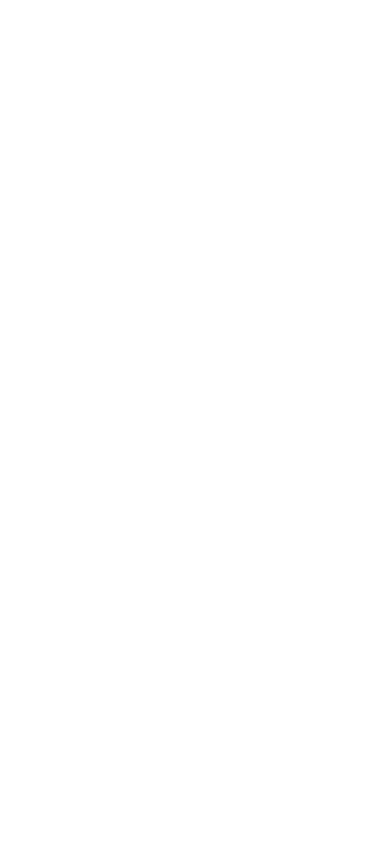
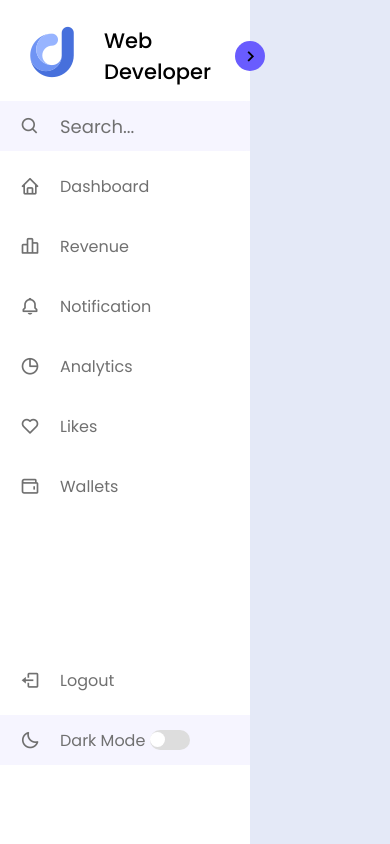
Before and after one commit to JS-Learning-Path/HTML-CSS, a plain HTML site: page Sidebar/index.html in a window 390 px wide. Drawn offline with nearby package versions, Linux system fonts and the light colour scheme; a web font is replaced by a local one.

Commit message:
Add sidebar navigation with dark mode toggle and responsive layout

```diff
--- a/Sidebar/index.html
+++ b/Sidebar/index.html
@@ -1,13 +1,104 @@
 <!DOCTYPE html>
 <html lang="en">
+  <head>
+    <meta charset="UTF-8" content="IE=edge" />
+    <meta name="viewport" content="width=device-width, initial-scale=1.0" />
+    <link rel="stylesheet" href="style.css" />
+    <!-- Boxicons Link -->
+    <link
+      href="https://unpkg.com/boxicons@2.1.4/css/boxicons.min.css"
+      rel="stylesheet"
+    />
+    <title>SideBar Navigation/Dark Mode</title>
+  </head>
+  <body>
+    <nav class="sidebar">
+      <header>
+        <div class="image-text">
+          <span class="image">
+            <img src="Icons/letter-d.png" alt="logo" />
+          </span>
+          <div class="text-logo-text">
+            <span class="profession">Web Developer</span>
+          </div>
+        </div>
+        <i class="bx bx-chevron-right toggle"></i>
+      </header>
+      <div class="menu-bar">
+        <div class="menu">
+          <li class="search-box">
+            <a href="#">
+              <i class="bx bx-search icon"></i>
+              <input
+                type="text"
+                name="search"
+                id="search"
+                class="text search-input"
+                placeholder="Search..."
+              />
+            </a>
+          </li>
+          <ul class="menu links">
+            <li class="nav-links">
+              <a href="#">
+                <i class="bx bx-home icon"></i>
+                <span class="text">Dashboard</span>
+              </a>
+            </li>
+            <li class="nav-links">
+              <a href="#">
+                <i class="bx bx-bar-chart-alt-2 icon"></i>
+                <span class="text">Revenue</span>
+              </a>
+            </li>
+            <li class="nav-links">
+              <a href="#">
+                <i class="bx bx-bell icon"></i>
+                <span class="text">Notification</span>
+              </a>
+            </li>
+            <li class="nav-links">
+              <a href="#">
+                <i class="bx bx-pie-chart-alt icon"></i>
+                <span class="text">Analytics</span>
+              </a>
+            </li>
+            <li class="nav-links">
+              <a href="#">
+                <i class="bx bx-heart icon"></i>
+                <span class="text">Likes</span>
+              </a>
+            </li>
+            <li class="nav-links">
+              <a href="#">
+                <i class="bx bx-wallet icon"></i>
+                <span class="text">Wallets</span>
+              </a>
+            </li>
+          </ul>
+        </div>
+        <div class="bottom-content">
+          <li class="bottom-links">
+            <a href="#">
+              <i class="bx bx-log-out icon"></i>
+              <span class="text nav-text">Logout</span>
+            </a>
+          </li>
+          <li class="mode">
+            <div class="moon-sun">
+              <i class="bx bx-moon icon moon"></i>
+              <i class="bx bx-sun icon sun"></i>
+            </div>
+            <span class="mode-text text">Dark Mode</span>
+            <div class="toggle-switch">
+              <span class="switch"></span>
+            </div>
+          </li>
+        </div>
+      </div>
+    </nav>
+    <script src="index.js"></script>
+  </body>
+</html>
 
-<head>
-    <meta charset="UTF-8">
-    <meta name="viewport" content="width=device-width, initial-scale=1.0">
-    <link rel="stylesheet" href="style.css">
-    <title>Sidebar Navigation </title>
-</head>
-<body>
-
-</body>
 </html>
--- a/Sidebar/index.js
+++ b/Sidebar/index.js
@@ -0,0 +1,10 @@
+const body = document.querySelector("body"),
+  sidebar = body.querySelector(".sidebar"),
+  toggle = body.querySelector(".toggle");
+searchBtn = body.querySelector(".search-box");
+modeSwitch = body.querySelector(".toggle-switch");
+modeText = body.querySelector(".mode-text");
+
+modeSwitch.addEventListener("click", () => {
+  body.classList.toggle("dark");
+});
--- a/Sidebar/style.css
+++ b/Sidebar/style.css
@@ -1,8 +1,182 @@
-@import url('https://fonts.googleapis.com/css2?family=Delius&family=Merriweather:ital,opsz,wght@0,18..144,300..900;1,18..144,300..900&family=Montserrat:ital,wght@0,100..900;1,100..900&family=Playfair+Display:ital,wght@0,400..900;1,400..900&family=Poetsen+One&family=Poppins:ital,wght@0,100;0,200;0,300;0,400;0,500;0,600;0,700;0,800;0,900;1,100;1,200;1,300;1,400;1,500;1,600;1,700;1,800;1,900&family=Roboto+Condensed:ital,wght@0,100..900;1,100..900&family=Roboto:ital,wght@0,100;0,300;0,400;0,500;0,700;0,900;1,100;1,300;1,400;1,500;1,700;1,900&family=Source+Code+Pro:ital,wght@0,200..900;1,200..900&display=swap');
+@import url("https://fonts.googleapis.com/css2?family=Poppins:ital,wght@0,100;0,200;0,300;0,400;0,500;0,600;0,700;0,800;0,900;1,100;1,200;1,300;1,400;1,500;1,600;1,700;1,800;1,900&family=Quicksand:wght@300..700&family=Raleway:ital,wght@0,100..900;1,100..900&display=swap");
+* {
+  margin: 0;
+  padding: 0;
+  box-sizing: border-box;
+  text-decoration: none;
+  list-style: none;
+  font-family: "Poppins", sans-serif;
+}
+:root {
+  --body--color: #e4e9f7;
+  --sidebar--color: #fff;
+  --primary--color: #695cfe;
+  --primary-color--light: #f6f5ff;
+  --text--color: #707070;
+  --toggle--color: #ddd;
 
-* {
-    margin: 0;
-    padding: 0;
-    box-sizing: border-box;
-    font-family: 'Poppins', sans-serif;
+  --tran-03: all 0.8s ease;
+  --tran-04: all 0.3s ease;
+  --tran-05: all 0.5s ease;
+  --tran-06: all 0.6s ease;
 }
+body {
+  height: 100vh;
+  background-color: var(--body--color);
+  transition: var(--tran-03);
+}
+body.dark {
+  --body--color: #18191a;
+  --sidebar--color: #242526;
+  --primary--color: #3a3b3c;
+  --primary-color--light: #3a3b3c;
+  --text--color: #ccc;
+  --toggle--color: #fff;
+}
+.image-text {
+  display: flex;
+  justify-content: center;
+  align-items: center;
+}
+.sidebar {
+  position: fixed;
+  top: 0;
+  left: 0;
+  width: 250px;
+  height: 100%;
+  background-color: var(--sidebar--color);
+  padding: 20px 0;
+  transition: all 0.5s ease;
+}
+.sidebar header {
+  position: relative;
+}
+.sidebar .image-text {
+  display: flex;
+  align-items: center;
+  gap: 20px;
+  padding: 0 20px;
+}
+.sidebar .image-text .profession {
+  font-size: 21px;
+  font-weight: 500;
+}
+.sidebar header .toggle {
+  position: absolute;
+  top: 50%;
+  right: -15px;
+  width: 30px;
+  height: 30px;
+  transform: translateY(-50%);
+  background-color: var(--primary--color);
+  display: flex;
+  align-items: center;
+  border-radius: 50%;
+  justify-content: center;
+  font-size: 22px;
+}
+.sidebar li {
+  height: 50px;
+  margin-top: 10px;
+  display: flex;
+  align-items: center;
+  list-style-type: none;
+}
+.sidebar li .icon {
+  display: flex;
+  align-items: center;
+  justify-content: center;
+  min-width: 60px;
+  font-size: 20px;
+}
+.sidebar li .text,
+.sidebar li .icon {
+  color: var(--text--color);
+  transition: var(--tran-03);
+}
+.sidebar li a {
+  width: 100%;
+  height: 100%;
+  display: flex;
+  align-items: center;
+  text-decoration: none;
+  border-radius: 6px;
+  transition: var(--tran-04);
+}
+.sidebar .search-box {
+  background-color: var(--primary-color--light);
+}
+.sidebar .search-box input {
+  height: 100%;
+  width: 100%;
+  outline: none;
+  border: none;
+  border-radius: 7px;
+  background-color: var(--primary-color--light);
+  font-size: 18px;
+}
+.sidebar li a:hover {
+  background-color: var(--primary--color);
+}
+.sidebar li a:hover .icon,
+.sidebar li a:hover .text {
+  color: var(--sidebar--color);
+}
+.sidebar input:hover[type="text"] {
+  background-color: transparent;
+  color: #ddd;
+}
+.sidebar .menu-bar {
+  height: calc(100% - 130px);
+  display: flex;
+  flex-direction: column;
+  justify-content: space-between;
+}
+.menu-bar .mode {
+  background-color: var(--primary-color--light);
+}
+.menu-bar .mode i {
+  position: absolute;
+}
+.menu-bar .mode .moon-sun {
+  height: 50px;
+  width: 60px;
+  display: flex;
+  align-items: center;
+}
+.menu-bar .mode i.sun {
+  opacity: 0;
+}
+.menu-bar .toggle-switch {
+  height: 100%;
+  min-width: 50px;
+  /* background-color: red; */
+  display: flex;
+  align-items: center;
+  justify-content: center;
+}
+.toggle-switch .switch {
+  position: relative;
+  height: 20px;
+  width: 40px;
+  background-color: var(--toggle--color);
+  transition: var(--tran-03);
+  border-radius: 25px;
+}
+.switch::before {
+  height: 15px;
+  width: 15px;
+  position: absolute;
+  content: "";
+  background-color: var(--sidebar--color);
+  border-radius: 50%;
+  top: 10%;
+  cursor: pointer;
+  transition: var(--tran-03);
+}
+body.dark .switch::before {
+  left: 23px;
+}
+ .search-box input::placeholder {
+  color: var(--text--color);
+}
```
Also changed, not shown: Sidebar/Icons/letter-d.png (added).
